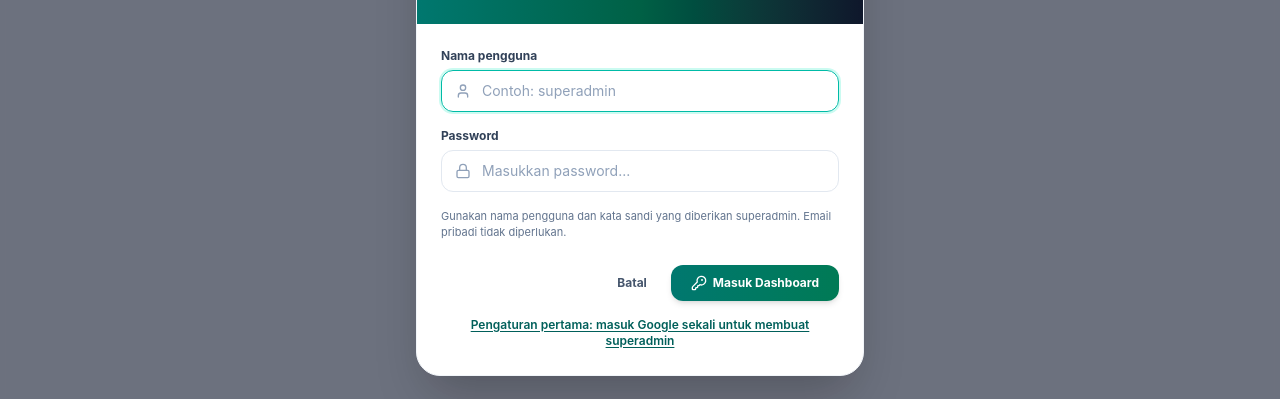
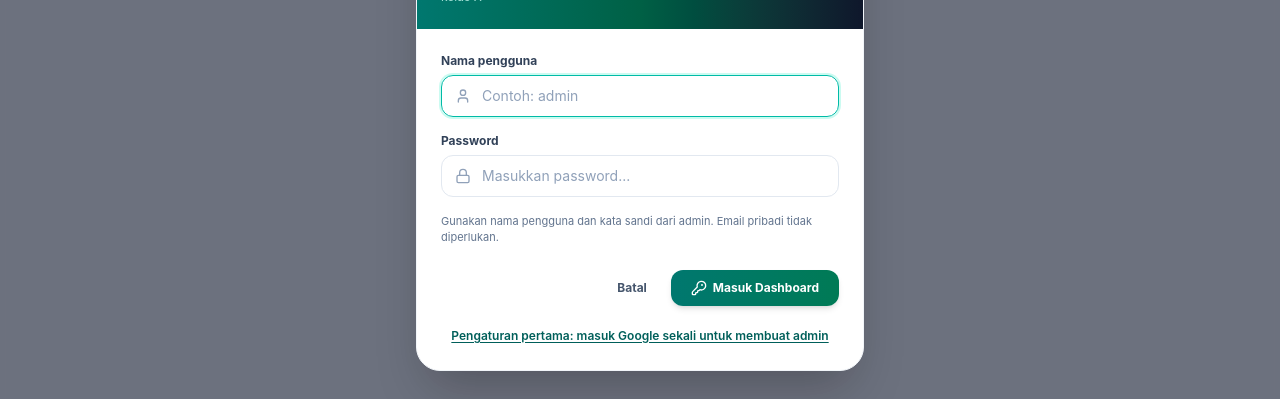
Before and after one commit to nassrudin/petainteraktif, a React (Vite) app: page / in a window 1280 px wide. Both pictures are taken after a click on the button "Login Guru / Admin". Shown: the part 289-688 px from the top of the page. Built offline with nearby package versions, Linux system fonts and the light colour scheme; no server answers; the database is empty.

Commit message:
Rename primary account to admin

```diff
--- a/src/cloud-context.tsx
+++ b/src/cloud-context.tsx
@@ -119,7 +119,7 @@ export const CloudAppProvider: React.FC<{ children: React.ReactNode }> = ({ chil
 
   const adminRole: AdminRole = !rootLoaded || !teacherUser ? null
     : !rootAccount && isLegacyTeacher(teacherUser) ? 'legacy'
-    : rootAccount?.uid === teacherUser.uid && hasPasswordProvider(teacherUser) ? 'superadmin'
+    : rootAccount?.uid === teacherUser.uid && hasPasswordProvider(teacherUser) ? 'admin'
     : teacherAccount?.role === 'teacher' && teacherAccount.active && teacherAccount.email === teacherUser.email && hasPasswordProvider(teacherUser) ? 'teacher'
     : null;
   const isAdminLoggedIn = adminRole !== null;
@@ -175,7 +175,7 @@ export const CloudAppProvider: React.FC<{ children: React.ReactNode }> = ({ chil
   }, [teacherUser]);
 
   useEffect(() => {
-    if (adminRole !== 'superadmin' || !teacherDb) {
+    if (adminRole !== 'admin' || !teacherDb) {
       setStaffAccounts([]);
       return;
     }
@@ -312,15 +312,15 @@ export const CloudAppProvider: React.FC<{ children: React.ReactNode }> = ({ chil
       return false;
     }
     try {
-      const account = normalized === 'superadmin'
+      const account = normalized === 'admin'
         ? await getDoc(doc(teacherDb, 'config', 'adminRoot'))
         : await getDoc(doc(teacherDb, 'staffUsernames', normalized));
       if (!account.exists()) throw new Error('Nama pengguna atau kata sandi salah.');
       const email = account.data().email;
-      if (typeof email !== 'string') throw new Error('Akun belum siap. Hubungi superadmin.');
+      if (typeof email !== 'string') throw new Error('Akun belum siap. Hubungi admin.');
       const { user } = await signInWithEmailAndPassword(teacherAuth, email, password);
       const currentRoot = await getDoc(doc(teacherDb, 'config', 'adminRoot'));
-      const isRoot = normalized === 'superadmin' && currentRoot.exists() && currentRoot.data().uid === user.uid;
+      const isRoot = normalized === 'admin' && currentRoot.exists() && currentRoot.data().uid === user.uid;
       const staff = isRoot ? null : await getDoc(doc(teacherDb, 'staff', user.uid));
       const isActiveTeacher = staff?.exists() && staff.data().role === 'teacher' &&
         staff.data().active === true && staff.data().username === normalized;
@@ -346,7 +346,7 @@ export const CloudAppProvider: React.FC<{ children: React.ReactNode }> = ({ chil
         return true;
       }
       await signOut(teacherAuth);
-      setCloudError(`Hanya akun Google lama (${teacherEmail}) yang dapat membuat superadmin pertama.`);
+      setCloudError(`Hanya akun Google lama (${teacherEmail}) yang dapat membuat akun admin pertama.`);
       return false;
     } catch (error) {
       try { await signOut(teacherAuth); } catch { /* no active session */ }
@@ -355,24 +355,24 @@ export const CloudAppProvider: React.FC<{ children: React.ReactNode }> = ({ chil
     }
   };
 
-  const createSuperadmin = async (password: string) => {
+  const createAdmin = async (password: string) => {
     if (adminRole !== 'legacy' || !teacherDb || !teacherAuth || !provisioningAuth) {
-      return { success: false, message: 'Hanya guru lama yang dapat membuat superadmin pertama.' };
+      return { success: false, message: 'Hanya guru lama yang dapat membuat akun admin pertama.' };
     }
     if (password.length < 12) return { success: false, message: 'Kata sandi minimal 12 karakter.' };
     let createdUser: User | null = null;
     let rootSaved = false;
     try {
       const reference = doc(teacherDb, 'config', 'adminRoot');
-      if ((await getDoc(reference)).exists()) throw new Error('Superadmin sudah dibuat. Muat ulang halaman.');
+      if ((await getDoc(reference)).exists()) throw new Error('Akun admin sudah dibuat. Muat ulang halaman.');
       await setPersistence(provisioningAuth, inMemoryPersistence);
       const email = internalEmail();
       createdUser = (await createUserWithEmailAndPassword(provisioningAuth, email, password)).user;
-      await setDoc(reference, { uid: createdUser.uid, username: 'superadmin', email });
+      await setDoc(reference, { uid: createdUser.uid, username: 'admin', email });
       rootSaved = true;
       try { await signOut(teacherAuth); } catch { /* root has already been created */ }
       setCloudError(null);
-      return { success: true, message: 'Superadmin dibuat. Sekarang masuk dengan nama pengguna superadmin dan kata sandi tadi.' };
+      return { success: true, message: 'Akun admin dibuat. Sekarang masuk dengan nama pengguna admin dan kata sandi tadi.' };
     } catch (error) {
       if (createdUser && !rootSaved) { try { await deleteUser(createdUser); } catch { /* account can be removed in Firebase Console */ } }
       return { success: false, message: readableError(error) };
@@ -380,11 +380,11 @@ export const CloudAppProvider: React.FC<{ children: React.ReactNode }> = ({ chil
   };
 
   const createTeacherAccount = async (username: string, password: string) => {
-    if (adminRole !== 'superadmin' || !teacherDb || !provisioningAuth) {
-      return { success: false, message: 'Hanya superadmin yang dapat membuat akun guru.' };
+    if (adminRole !== 'admin' || !teacherDb || !provisioningAuth) {
+      return { success: false, message: 'Hanya admin yang dapat membuat akun guru.' };
     }
     const normalized = username.trim().toLowerCase();
-    if (!validUsername.test(normalized) || normalized === 'superadmin') {
+    if (!validUsername.test(normalized) || normalized === 'admin') {
       return { success: false, message: 'Nama pengguna harus 3–32 karakter: huruf kecil, angka, titik, garis bawah, atau tanda hubung; diawali huruf.' };
     }
     if (password.length < 12) return { success: false, message: 'Kata sandi minimal 12 karakter.' };
@@ -408,7 +408,7 @@ export const CloudAppProvider: React.FC<{ children: React.ReactNode }> = ({ chil
   };
 
   const setTeacherActive = async (uid: string, active: boolean) => {
-    if (adminRole !== 'superadmin' || !teacherDb) return { success: false, message: 'Hanya superadmin yang dapat mengatur akses guru.' };
+    if (adminRole !== 'admin' || !teacherDb) return { success: false, message: 'Hanya admin yang dapat mengatur akses guru.' };
     try {
       await updateDoc(doc(teacherDb, 'staff', uid), { active });
       return { success: true, message: active ? 'Akses guru diaktifkan.' : 'Akses guru dinonaktifkan.' };
@@ -417,7 +417,7 @@ export const CloudAppProvider: React.FC<{ children: React.ReactNode }> = ({ chil
 
   const changeOwnPassword = async (oldPassword: string, newPassword: string) => {
     if (!teacherUser || !teacherUser.email || !hasPasswordProvider(teacherUser) || !isAdminLoggedIn) {
-      return { success: false, message: 'Masuk dahulu dengan akun guru atau superadmin.' };
+      return { success: false, message: 'Masuk dahulu dengan akun guru atau admin.' };
     }
     if (newPassword.length < 12) return { success: false, message: 'Kata sandi baru minimal 12 karakter.' };
     try {
@@ -470,8 +470,8 @@ export const CloudAppProvider: React.FC<{ children: React.ReactNode }> = ({ chil
   const contextValue: AppContextType = {
     activeStudent, startStudentJourney, clearActiveStudent,
     isAdminLoggedIn, adminLogin, bootstrapLogin, bootstrapNeeded: rootLoaded && !rootAccount, adminLogout,
-    adminRole, staffAccounts, createSuperadmin, createTeacherAccount, setTeacherActive, changeOwnPassword,
-    adminCredentials: { username: adminRole === 'superadmin' ? 'superadmin' : teacherAccount?.username || '', password: '' },
+    adminRole, staffAccounts, createAdmin, createTeacherAccount, setTeacherActive, changeOwnPassword,
+    adminCredentials: { username: adminRole === 'admin' ? 'admin' : teacherAccount?.username || '', password: '' },
     updateAdminCredentials: unavailable,
     allStudents, journeys, saveStageAnswer, getStudentJourney,
     retryDriveSync: () => {}, resetStudentProgress, deleteStudent,
--- a/src/components/AdminDashboard.tsx
+++ b/src/components/AdminDashboard.tsx
@@ -21,6 +21,7 @@ export const AdminDashboard: React.FC<AdminDashboardProps> = () => {
     allStudents,
     journeys,
     adminCredentials,
+    adminRole,
     updateAdminCredentials,
     adminLogout,
     driveFolderUrl,
@@ -222,7 +223,7 @@ export const AdminDashboard: React.FC<AdminDashboardProps> = () => {
         <div className="flex flex-col md:flex-row md:items-center justify-between gap-4 relative z-10">
           <div className="max-w-2xl">
             <span className="px-3 py-1 rounded-full bg-teal-500/30 text-teal-200 text-xs font-bold uppercase tracking-wider">
-              Portal Monitoring Guru BK
+              {adminRole === 'admin' ? 'Portal Admin' : 'Portal Monitoring Guru BK'}
             </span>
             <h1 className="text-2xl sm:text-3xl font-black tracking-tight mt-2 font-display">
               Dashboard Analitik & Refleksi Siswa
@@ -287,7 +288,7 @@ export const AdminDashboard: React.FC<AdminDashboardProps> = () => {
               }`}
             >
               <KeyRound className="w-3.5 h-3.5" />
-              <span>{firebaseEnabled ? 'Akun Guru' : 'Ganti Password'}</span>
+              <span>{firebaseEnabled ? 'Akun Admin & Guru' : 'Ganti Password'}</span>
             </button>
           </div>
         </div>
--- a/src/components/AdminLoginModal.tsx
+++ b/src/components/AdminLoginModal.tsx
@@ -44,7 +44,7 @@ export const AdminLoginModal: React.FC<AdminLoginModalProps> = ({
     if (!bootstrapLogin) return;
     const success = await bootstrapLogin();
     if (success) { setError(null); onSuccess(); onClose(); }
-    else setError('Login Google untuk pembuatan superadmin gagal.');
+    else setError('Login Google untuk pembuatan akun admin gagal.');
   };
 
   return (
@@ -88,7 +88,7 @@ export const AdminLoginModal: React.FC<AdminLoginModalProps> = ({
                 autoComplete="username"
                 value={username}
                 onChange={(e) => setUsername(e.target.value)}
-                placeholder="Contoh: superadmin"
+                placeholder="Contoh: admin"
                 className="w-full text-xs sm:text-sm pl-10 pr-3.5 py-2.5 rounded-xl border border-slate-200 focus:border-teal-500 focus:ring-2 focus:ring-teal-100 outline-none transition-all placeholder:text-slate-400"
                 autoFocus
               />
@@ -113,7 +113,7 @@ export const AdminLoginModal: React.FC<AdminLoginModalProps> = ({
           </div>
 
           <p className="text-[11px] text-slate-500">{firebaseEnabled
-            ? 'Gunakan nama pengguna dan kata sandi yang diberikan superadmin. Email pribadi tidak diperlukan.'
+            ? 'Gunakan nama pengguna dan kata sandi dari admin. Email pribadi tidak diperlukan.'
             : 'Akses guru pada versi GitHub Pages berlaku untuk data di browser ini saja.'}</p>
 
           <div className="pt-2 flex items-center justify-end gap-2">
@@ -137,7 +137,7 @@ export const AdminLoginModal: React.FC<AdminLoginModalProps> = ({
             onClick={() => void handleBootstrap()}
             className="w-full text-xs font-semibold text-teal-800 underline underline-offset-2 cursor-pointer"
           >
-            Pengaturan pertama: masuk Google sekali untuk membuat superadmin
+            Pengaturan pertama: masuk Google sekali untuk membuat admin
           </button>}
         </form>
       </div>
--- a/src/components/StaffAccountsPanel.tsx
+++ b/src/components/StaffAccountsPanel.tsx
@@ -5,7 +5,7 @@ type Feedback = { success: boolean; message: string } | null;
 
 export const StaffAccountsPanel: React.FC = () => {
   const {
-    adminRole, adminCredentials, staffAccounts = [], createSuperadmin,
+    adminRole, adminCredentials, staffAccounts = [], createAdmin,
     createTeacherAccount, setTeacherActive, changeOwnPassword,
   } = useApp();
   const [setupPassword, setSetupPassword] = useState('');
@@ -22,9 +22,9 @@ export const StaffAccountsPanel: React.FC = () => {
   const setupRoot = async (event: React.FormEvent) => {
     event.preventDefault();
     if (setupPassword !== setupConfirm) return setFeedback({ success: false, message: 'Konfirmasi kata sandi tidak cocok.' });
-    if (!createSuperadmin) return;
+    if (!createAdmin) return;
     setBusy(true);
-    const result = await createSuperadmin(setupPassword);
+    const result = await createAdmin(setupPassword);
     setBusy(false);
     setFeedback(result);
     if (result.success) {
@@ -73,20 +73,20 @@ export const StaffAccountsPanel: React.FC = () => {
       : 'border-red-200 bg-red-50 text-red-800'}`}>{feedback.message}</p>}
 
     {adminRole === 'legacy' && <section className="rounded-3xl border border-slate-200 bg-white p-6 shadow-sm">
-      <h2 className="text-lg font-bold text-slate-800">Buat akun superadmin</h2>
-      <p className="mt-2 text-sm text-slate-600">Nama pengguna pertama adalah <strong>superadmin</strong>. Tentukan kata sandinya sendiri. Setelah akun dibuat, akses Google lama berhenti dan Anda masuk memakai akun baru.</p>
+      <h2 className="text-lg font-bold text-slate-800">Buat akun admin</h2>
+      <p className="mt-2 text-sm text-slate-600">Nama pengguna pertama adalah <strong>admin</strong>. Tentukan kata sandinya sendiri. Setelah akun dibuat, akses Google lama berhenti dan Anda masuk memakai akun baru.</p>
       <form onSubmit={(event) => void setupRoot(event)} className="mt-5 space-y-3">
-        <label className="block text-sm font-semibold text-slate-700">Kata sandi superadmin
+        <label className="block text-sm font-semibold text-slate-700">Kata sandi admin
           <input className={`${inputClass} mt-1`} type="password" autoComplete="new-password" minLength={12} value={setupPassword} onChange={(event) => setSetupPassword(event.target.value)} required />
         </label>
         <label className="block text-sm font-semibold text-slate-700">Ulangi kata sandi
           <input className={`${inputClass} mt-1`} type="password" autoComplete="new-password" minLength={12} value={setupConfirm} onChange={(event) => setSetupConfirm(event.target.value)} required />
         </label>
-        <button className={buttonClass} disabled={busy} type="submit">Buat superadmin</button>
+        <button className={buttonClass} disabled={busy} type="submit">Buat admin</button>
       </form>
     </section>}
 
-    {adminRole === 'superadmin' && <>
+    {adminRole === 'admin' && <>
       <section className="rounded-3xl border border-slate-200 bg-white p-6 shadow-sm">
         <h2 className="text-lg font-bold text-slate-800">Buat akun guru</h2>
         <p className="mt-2 text-sm text-slate-600">Guru masuk dengan nama pengguna dan kata sandi. Mereka tidak memerlukan akun Google atau alamat email pribadi.</p>
@@ -118,7 +118,7 @@ export const StaffAccountsPanel: React.FC = () => {
       </section>
     </>}
 
-    {(adminRole === 'superadmin' || adminRole === 'teacher') && <section className="rounded-3xl border border-slate-200 bg-white p-6 shadow-sm">
+    {(adminRole === 'admin' || adminRole === 'teacher') && <section className="rounded-3xl border border-slate-200 bg-white p-6 shadow-sm">
       <h2 className="text-lg font-bold text-slate-800">Ubah kata sandi sendiri</h2>
       <p className="mt-1 text-sm text-slate-600">Akun: <strong>{adminCredentials.username}</strong>. Simpan kata sandi baru di tempat yang aman.</p>
       <form onSubmit={(event) => void updateOwnPassword(event)} className="mt-5 space-y-3">
@@ -133,7 +133,7 @@ export const StaffAccountsPanel: React.FC = () => {
         </label>
         <button className={buttonClass} disabled={busy} type="submit">Simpan kata sandi baru</button>
       </form>
-      <p className="mt-4 text-xs text-slate-500">Jika seorang guru lupa kata sandinya, superadmin dapat menonaktifkan akun lama dan membuat akun pengganti.</p>
+      <p className="mt-4 text-xs text-slate-500">Jika seorang guru lupa kata sandinya, admin dapat menonaktifkan akun lama dan membuat akun pengganti.</p>
     </section>}
   </div>;
 };
--- a/src/context.tsx
+++ b/src/context.tsx
@@ -13,7 +13,7 @@ export interface StaffAccount {
   active: boolean;
 }
 
-export type AdminRole = 'legacy' | 'superadmin' | 'teacher' | null;
+export type AdminRole = 'legacy' | 'admin' | 'teacher' | null;
 
 export interface AppContextType {
   activeStudent: ActiveStudent | null;
@@ -27,7 +27,7 @@ export interface AppContextType {
   adminCredentials: AdminCredentials;
   adminRole?: AdminRole;
   staffAccounts?: StaffAccount[];
-  createSuperadmin?: (password: string) => Promise<{ success: boolean; message: string }>;
+  createAdmin?: (password: string) => Promise<{ success: boolean; message: string }>;
   createTeacherAccount?: (username: string, password: string) => Promise<{ success: boolean; message: string }>;
   setTeacherActive?: (uid: string, active: boolean) => Promise<{ success: boolean; message: string }>;
   changeOwnPassword?: (oldPassword: string, newPassword: string) => Promise<{ success: boolean; message: string }>;
```
Also changed, not shown: src/components/Navbar.tsx (+5 -4 lines), 2 other files (tests, documents, lock files or other folders).
